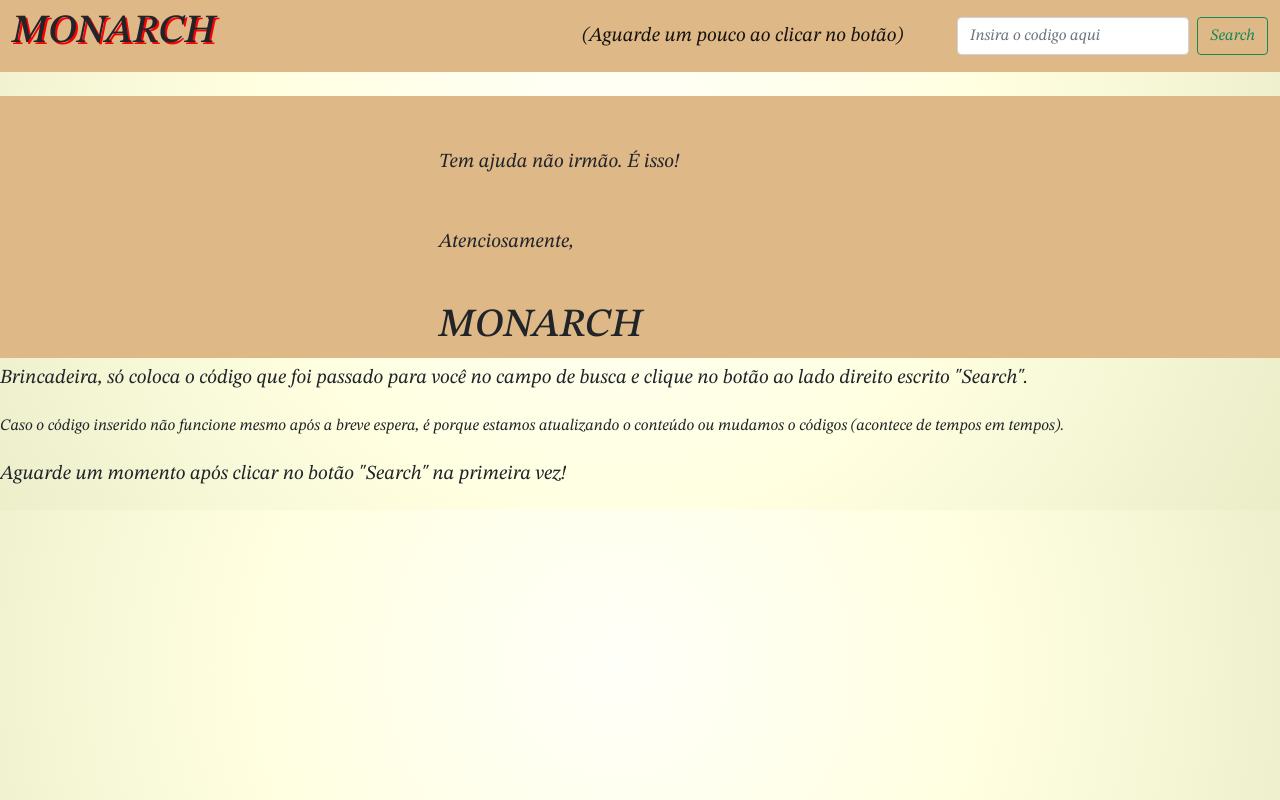
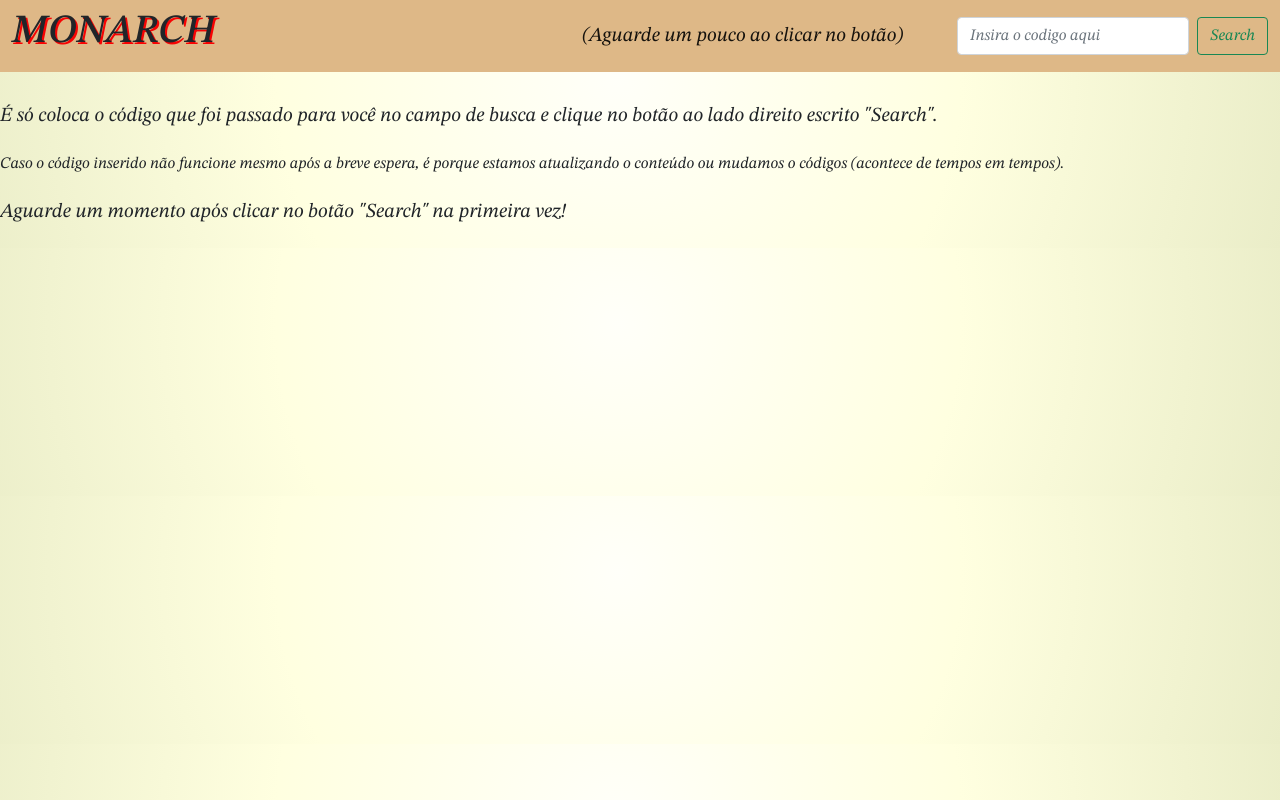
Before and after one commit to MaxNikollasSilvaSouza/Monarch_Front, an Angular app: page / in a window 1280 px wide. Built offline with nearby package versions, Linux system fonts and the light colour scheme.

Commit message:
[Max - Versão 1.19]

```diff
--- a/src/app/section/section.component.html
+++ b/src/app/section/section.component.html
@@ -7,16 +7,13 @@
 
 
 <nav class="navbar navbar-expand-lg navbar-light cabecalho">
-  <div class="container-fluid" routerLinkActive="active">
+  <div class="container-fluid">
     <div class="ml">
       <fieldset class="borda_centro">
         <h1>MONARCH</h1>
 
       </fieldset>
     </div>
-
-
-
 
     <div class="collapse navbar-collapse" id="navbarSupportedContent">
 
@@ -57,20 +54,6 @@
         <ul *ngFor="let item of items">
 
 
-
-          <!--CARD-->
-          <!--
-          <div class="card m-1 cartao" style="width: 18rem;">
-            <img src="{{item.ID_IMAGEM}}" class="card-img-top" alt="...">
-            <div class="card-body">
-              <h5 class="card-title">{{item.NOME}}</h5>
-              <div class="d-flex justify-content-center">
-                <div class="btn btn-primary w-100">{{item.VALOR}}</div>
-              </div>
-            </div>
-          </div>
-          -->
-          <!--/CARD-->
           <div class="card m-1 mt-2 cartao" style="width: 18rem;">
             <a href="{{item.ID_IMAGEM}}" target="_blank"><img src="{{item.ID_IMAGEM}}" class="card-img-top"
                 alt="..."></a>
@@ -96,29 +79,8 @@
 </div>
 
 <div *ngIf="showinput">
-  <div class="container-fluid cabecalho">
-    <div class="sombra" style="text-align: left;">
-      <fieldset class="borda_centro">
-        <h1></h1>
-      </fieldset>
-    </div>
-    <div class="row">
-      <div class="col">
 
-      </div>
-      <div class="col" style="margin-top: 3%;">
-        <p class="navbar-brand">Tem ajuda não irmão. É isso!</p>
-        <br>
-        <p class="navbar-brand"> Atenciosamente,</p>
-        <br>
-        <h1 class="sombra">MONARCH</h1>
-      </div>
-      <div class="col">
-
-      </div>
-    </div>
-  </div>
-  <p class="navbar-brand">Brincadeira, só coloca o código que foi passado para você no campo de busca e clique no botão
+  <p class="navbar-brand">É só coloca o código que foi passado para você no campo de busca e clique no botão
     ao lado direito escrito "Search".</p>
   <p>Caso o código inserido não funcione mesmo após a breve espera, é porque estamos atualizando o conteúdo ou mudamos o
     códigos (acontece de tempos em tempos).</p>
```
